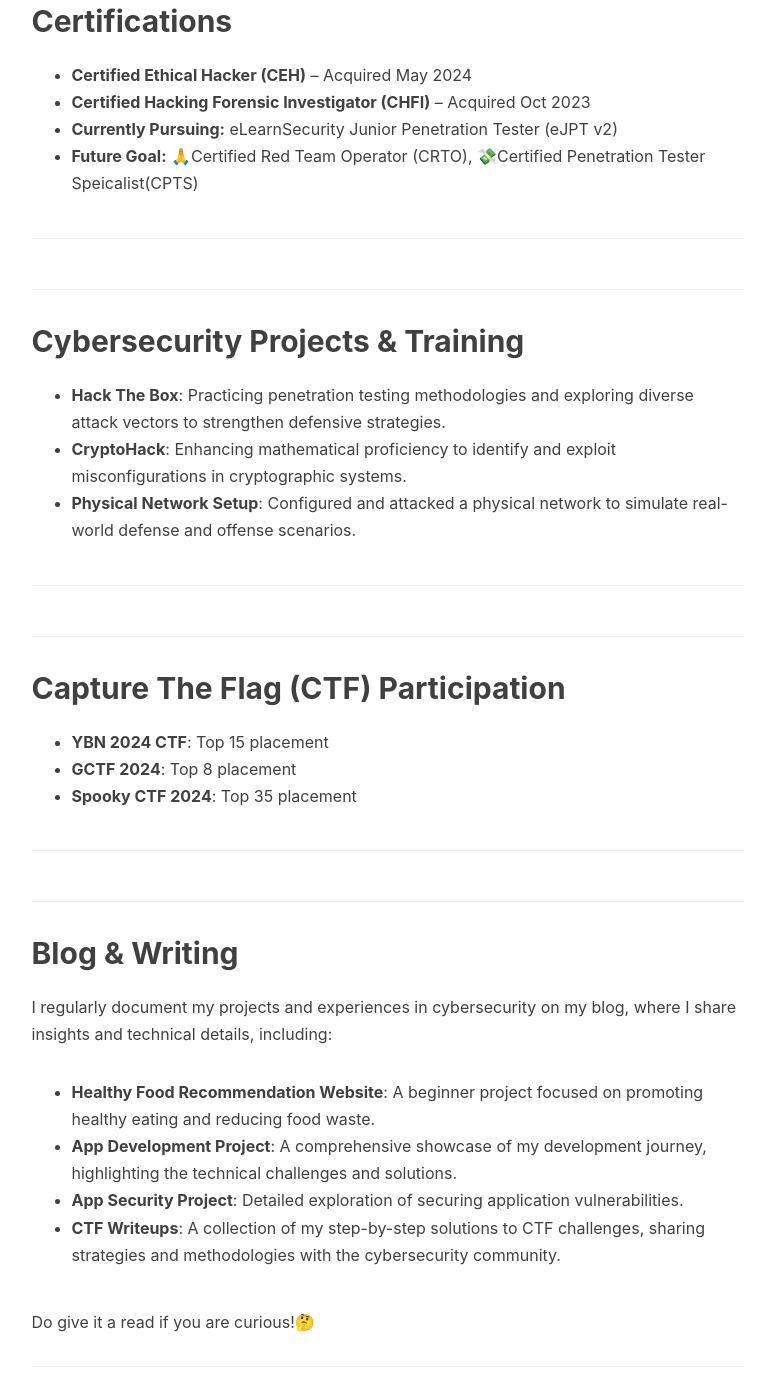
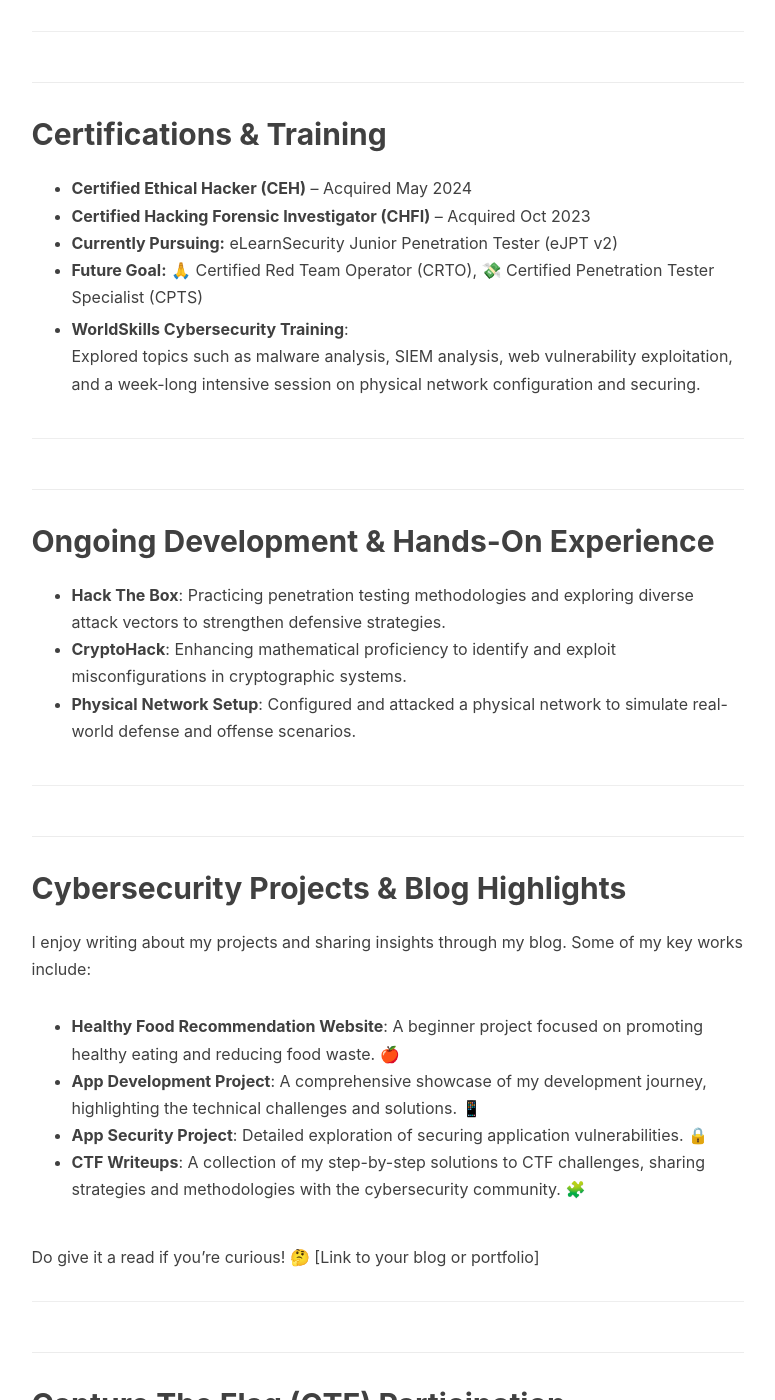
Before and after one commit to sirburger/sirburger.github.io, a Jekyll site: the page built from about.html, in a window 1280 px wide and 1400 px high, scrolled down 1387 px. Shown: the whole window, without its empty margins (136-911 px from the left). Built offline with Jekyll 4.4.1, drawn with Linux system fonts in a browser that asks for light colours; nearby versions of some CDN libraries; comment, search, counter and statistics services are not loaded; some of the changed text lies outside the part shown.

Commit message:
xzczxcsad23078123

```diff
--- a/_includes/about/en.md
+++ b/_includes/about/en.md
@@ -1,13 +1,16 @@
 # About Me
 
-Hey, I am Junhui (a.k.a. @sirburger). I am a **cybersecurity enthusiast** by passion and a budding Security Engineer by training. While I specialize in cybersecurity, I am constantly exploring other disciplines such as **AI-driven threat detection** and **automation security**. With hands-on experience in **penetration testing**, **secure application development**, and participating in **global Capture The Flag (CTF)** competitions, I continuously explore the evolving world of cybersecurity to refine my skills and methodologies. I am driven to understand the inner workings & human flaws of something to completely understand how to exploit it.
+Hey, I am Junhui (a.k.a. @sirburger). I am a **cybersecurity enthusiast** by passion and a budding **Security Engineer** by training. While I specialize in cybersecurity, I am constantly exploring other disciplines such as **AI-driven threat detection** and **automation security**. With hands-on experience in **penetration testing**, **secure application development**, and participating in **global Capture The Flag (CTF)** competitions, I continuously explore the evolving world of cybersecurity to refine my skills and methodologies. I am driven to understand the inner workings & human flaws of something to completely understand how to exploit it. 🔍💻
 
 ---
 
 ## Memberships & Community Involvement
 
 - **NYP InfoSecurity Club**:
-  Active sub-committee member, contributing to various events and initiatives. Recently served as the **Assistant-in-Charge (AIC)** for the **NYP Infosec December 2024 CTF**, overseeing challenge vetting, event management, and feedback collection.
+  Active sub-committee member, contributing to various events and initiatives.
+  - Served as the **Assistant-in-Charge (AIC)** for the **NYP Infosec December 2024 CTF**, overseeing challenge vetting, event management, and feedback collection.
+  - Created CTF challenges for the **NYP June 2024 CTF** and **NYP December 2024 CTF**, while also managing system administration tasks.
+  - Assisted during **NYP Open House 2024**, advising prospective students on the opportunities and experiences within the cybersecurity diploma program.
 - **Singapore CTF Merger Team**:
   Represented as a player, collaborating with top talent in the local cybersecurity community to tackle complex challenges.
 - **Association of Information Security Professionals (AiSP)**:
@@ -15,16 +18,19 @@
 
 ---
 
-## Certifications
+## Certifications & Training
 
 - **Certified Ethical Hacker (CEH)** – Acquired May 2024
 - **Certified Hacking Forensic Investigator (CHFI)** – Acquired Oct 2023
 - **Currently Pursuing:** eLearnSecurity Junior Penetration Tester (eJPT v2)
-- **Future Goal:** 🙏Certified Red Team Operator (CRTO), 💸Certified Penetration Tester Speicalist(CPTS)
+- **Future Goal:** 🙏 Certified Red Team Operator (CRTO), 💸 Certified Penetration Tester Specialist (CPTS)
+
+- **WorldSkills Cybersecurity Training**:
+  Explored topics such as malware analysis, SIEM analysis, web vulnerability exploitation, and a week-long intensive session on physical network configuration and securing.
 
 ---
 
-## Cybersecurity Projects & Training
+## Ongoing Development & Hands-On Experience
 
 - **Hack The Box**: Practicing penetration testing methodologies and exploring diverse attack vectors to strengthen defensive strategies.
 - **CryptoHack**: Enhancing mathematical proficiency to identify and exploit misconfigurations in cryptographic systems.
@@ -32,24 +38,24 @@
 
 ---
 
-## Capture The Flag (CTF) Participation
+## Cybersecurity Projects & Blog Highlights
 
-- **YBN 2024 CTF**: Top 15 placement
-- **GCTF 2024**: Top 8 placement
-- **Spooky CTF 2024**: Top 35 placement
+I enjoy writing about my projects and sharing insights through my blog. Some of my key works include:
+
+- **Healthy Food Recommendation Website**: A beginner project focused on promoting healthy eating and reducing food waste. 🍎
+- **App Development Project**: A comprehensive showcase of my development journey, highlighting the technical challenges and solutions. 📱
+- **App Security Project**: Detailed exploration of securing application vulnerabilities. 🔒
+- **CTF Writeups**: A collection of my step-by-step solutions to CTF challenges, sharing strategies and methodologies with the cybersecurity community. 🧩
+
+Do give it a read if you're curious! 🤔 [Link to your blog or portfolio]
 
 ---
 
-## Blog & Writing
+## Capture The Flag (CTF) Participation
 
-I regularly document my projects and experiences in cybersecurity on my blog, where I share insights and technical details, including:
-
-- **Healthy Food Recommendation Website**: A beginner project focused on promoting healthy eating and reducing food waste.
-- **App Development Project**: A comprehensive showcase of my development journey, highlighting the technical challenges and solutions.
-- **App Security Project**: Detailed exploration of securing application vulnerabilities.
-- **CTF Writeups**: A collection of my step-by-step solutions to CTF challenges, sharing strategies and methodologies with the cybersecurity community.
-
-Do give it a read if you are curious!🤔
+- **YBN 2024 CTF**: Top 15 placement 🏆
+- **GCTF 2024**: Top 8 placement 🥈
+- **Spooky CTF 2024**: Top 35 placement 👻
 
 ---
 
@@ -59,13 +65,12 @@
   Presented **ACUBE**, an AI-powered malware analysis tool, at my first cybersecurity convention. Engaged with over 100 professionals and students, sharing insights and learning about the latest industry trends.
 
 - **Toa Payoh Seu Teck Sean Tong** (Jan 2024 – Present):
-  Conducted welfare visits to underprivileged senior residents, assisting with spring-cleaning and distributing essential supplies.
-
+  Conducted welfare visits to underprivileged senior residents, assisting with spring-cleaning and distributing essential supplies. 🧹🛍️
 
 ---
 
 ## Goals & Aspirations
 
-- Specializing in **AI-driven threat detection** to anticipate and neutralize emerging cyber threats effectively.
-- Advancing in **automation security** to streamline and reinforce security processes across diverse systems.
-- Building expertise in **penetration testing** by continuously refining my methodologies through practical challenges and real-world simulations.
+- Specializing in **AI-driven threat detection** to anticipate and neutralize emerging cyber threats effectively. 🤖
+- Advancing in **automation security** to streamline and reinforce security processes across diverse systems. ⚙️
+- Building expertise in **penetration testing** by continuously refining my methodologies through practical challenges and real-world simulations. 💼
```
